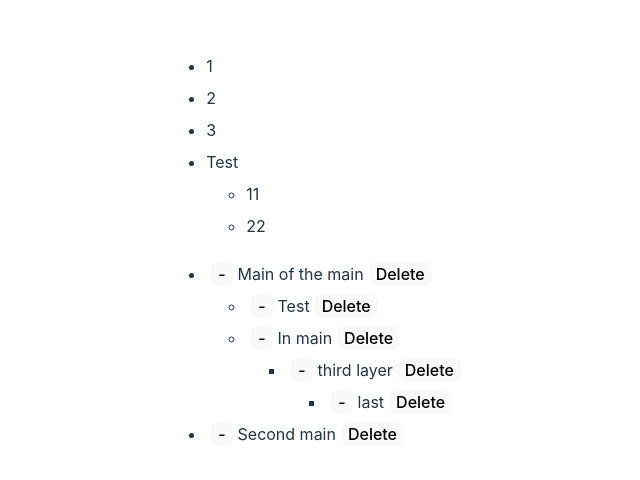
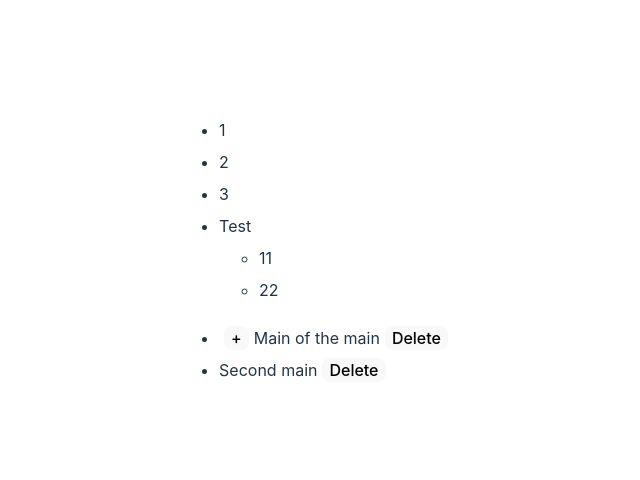
Before and after one commit to ArtmMtvnko/folder-explorer, a React (Vite) app: page / in a window 1280 px wide. Shown: the part 150-630 px from the top of the page, without its empty margins (324-964 px from the left). Built offline with nearby package versions, Linux system fonts and the light colour scheme.

Commit message:
Implemented categories collapsing and expanding.

```diff
--- a/src/components/CategoryItem.tsx
+++ b/src/components/CategoryItem.tsx
@@ -1,4 +1,4 @@
-import { FC } from "react";
+import { FC, useState } from "react";
 import Category from "../interfaces/Category";
 
 interface CategoryProps {
@@ -6,12 +6,20 @@ interface CategoryProps {
 }
 
 const CategoryItem: FC<CategoryProps> = ({ category }) => {
+    const [shown, setShown] = useState(false)
+
+    const collapseExpand = () => setShown(prev => !prev)
+
     return (
         <li>
-            <button>-</button>
+            {category.subCategories.length !== 0 &&
+            <button onClick={collapseExpand}>{shown ? '-' : '+'}</button>}
+
             {category.name}
+
             <button>Delete</button>
-            {category.subCategories.length !== 0 &&
+
+            {category.subCategories.length !== 0 && shown &&
             category.subCategories.map(subCategory =>
                 <ul key={subCategory.id}>
                     <CategoryItem category={subCategory} />
```
